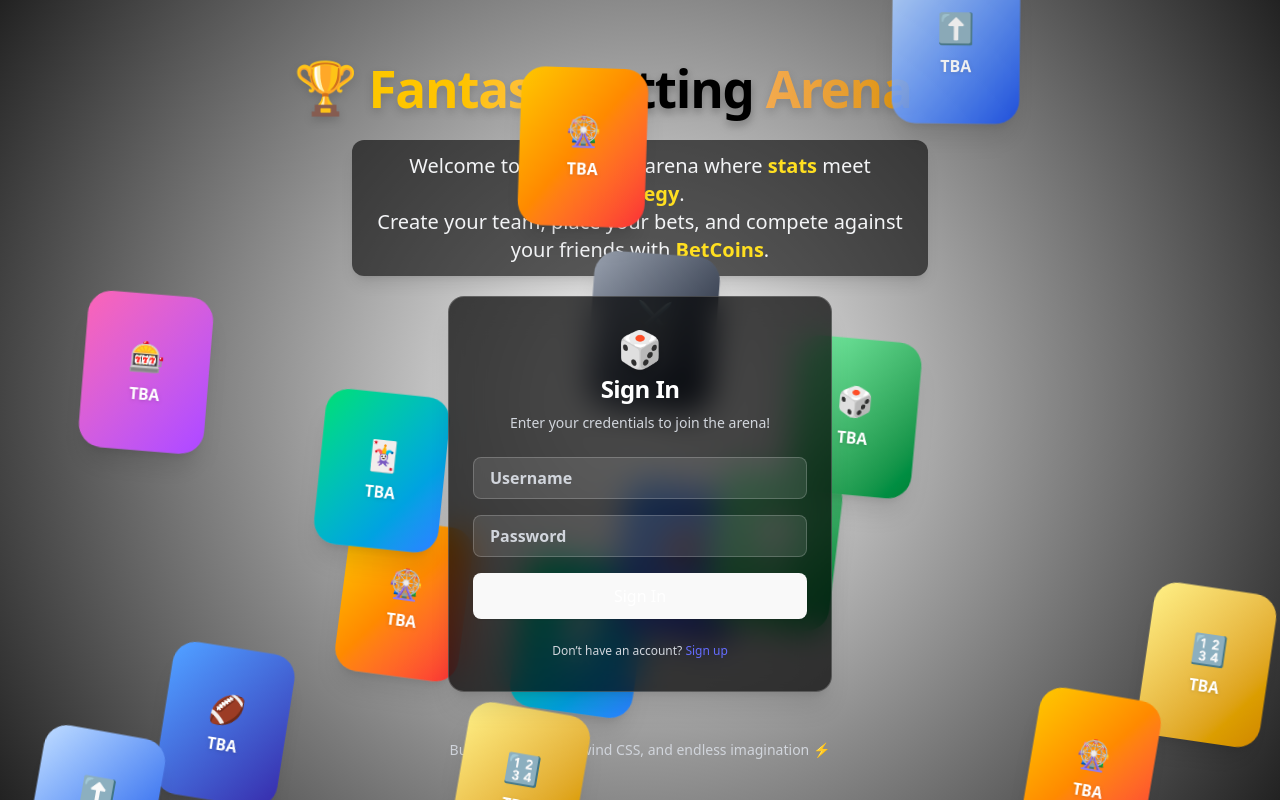
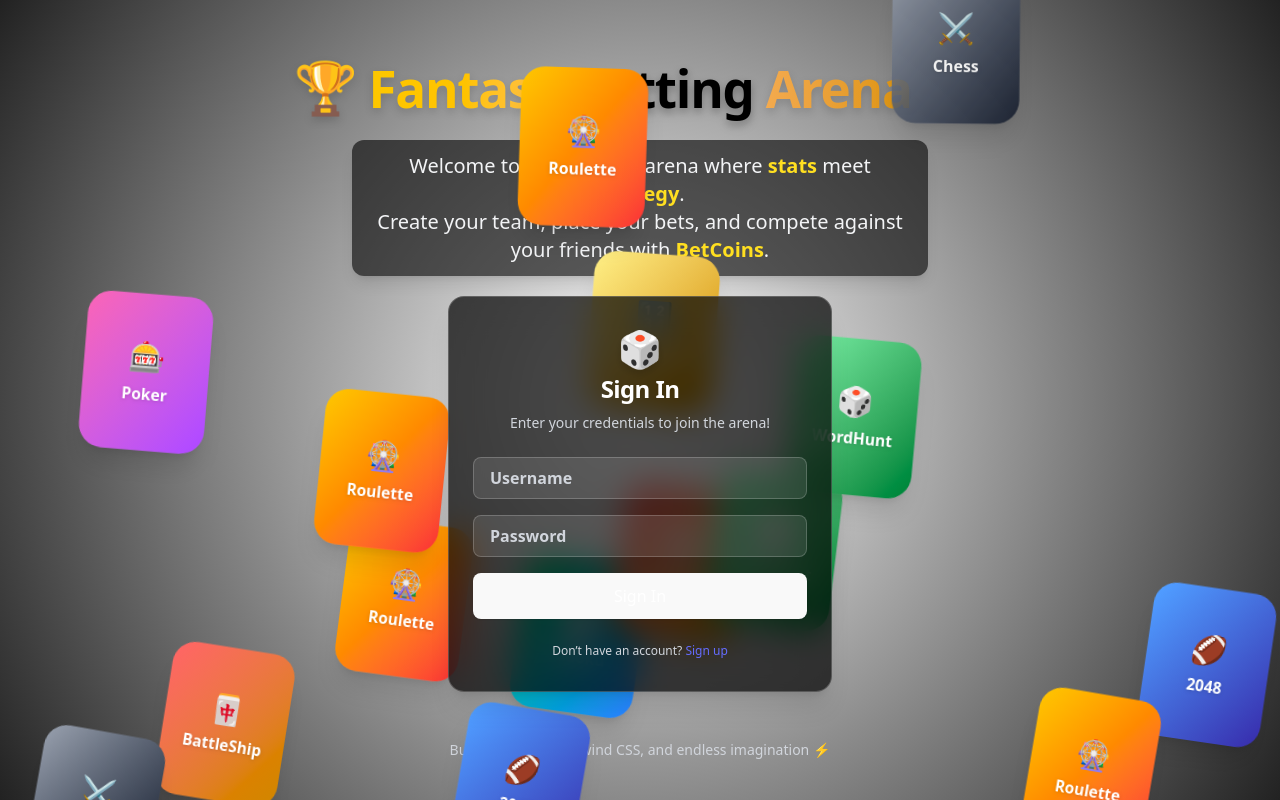
Before and after one commit to aaronserro/Betting-App-Frontend, a React (Vite) app: page / in a window 1280 px wide. Built offline with nearby package versions, Linux system fonts and the light colour scheme.

Commit message:
getting ready for deployment

```diff
--- a/src/login.jsx
+++ b/src/login.jsx
@@ -5,16 +5,15 @@ import Coin from './Coin'
 function Login() {
 
 const games = [
-  { name: 'TBA', icon: '🎡', color: 'from-yellow-400 to-red-500' },
-  { name: 'TBA', icon: '🃏', color: 'from-green-400 to-blue-500' },
-  { name: 'TBA', icon: '🂡', color: 'from-gray-700 to-black' },
-  { name: 'TBA', icon: '🎰', color: 'from-pink-400 to-purple-500' },
-  { name: 'TBA', icon: '🎲', color: 'from-green-300 to-green-700' },
-  { name: 'TBA', icon: '🀄', color: 'from-red-400 to-yellow-600' },
-  { name: 'TBA', icon: '🏈', color: 'from-blue-400 to-indigo-800' },
-  { name: 'TBA', icon: '🔢', color: 'from-yellow-200 to-yellow-600' },
-  { name: 'TBA', icon: '⚔️', color: 'from-gray-400 to-gray-900' },
-  { name: 'TBA', icon: '⬆️', color: 'from-blue-200 to-blue-700' },
+  { name: 'Roulette', icon: '🎡', color: 'from-yellow-400 to-red-500' },
+  { name: 'Sudoku', icon: '🃏', color: 'from-green-400 to-blue-500' },
+  { name: 'BlackJack', icon: '🂡', color: 'from-gray-700 to-black' },
+  { name: 'Poker', icon: '🎰', color: 'from-pink-400 to-purple-500' },
+  { name: 'WordHunt', icon: '🎲', color: 'from-green-300 to-green-700' },
+  { name: 'BattleShip', icon: '🀄', color: 'from-red-400 to-yellow-600' },
+  { name: '2048', icon: '🏈', color: 'from-blue-400 to-indigo-800' },
+  { name: 'Tic-Tac-Toe', icon: '🔢', color: 'from-yellow-200 to-yellow-600' },
+  { name: 'Chess', icon: '⚔️', color: 'from-gray-400 to-gray-900' },
   // Add more as you wish!
   ];
   const [username, setUsername] = useState('')
```
